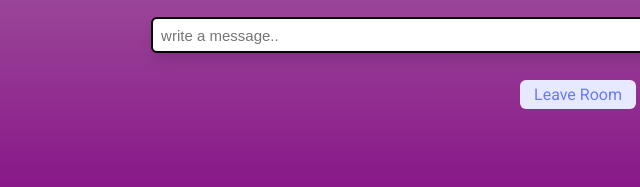
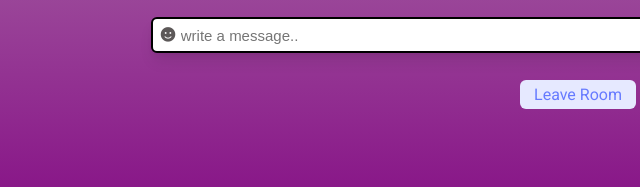
Before and after one commit to pksingh128/chat-app, a website: page public/chat.html in a window 1280 px wide. Shown: the part 536-723 px from the top of the page, 62-702 px from the left. Drawn offline with nearby package versions, Linux system fonts and the light colour scheme; no server answers.

Commit message:
design input fields

```diff
--- a/public/chat.html
+++ b/public/chat.html
@@ -4,6 +4,8 @@
     <meta charset="UTF-8" />
     <meta http-equiv="X-UA-Compatible" content="IE=edge" />
     <meta name="viewport" content="width=device-width, initial-scale=1.0" />
+    <link rel="stylesheet" href="https://cdnjs.cloudflare.com/ajax/libs/font-awesome/5.12.1/css/all.min.css"
+    integrity="sha256-mmgLkCYLUQbXn0B1SRqzHar6dCnv9oZFPEC1g1cwlkk=" crossorigin="anonymous" />
     <title>chats-App</title>
 
     <link rel="stylesheet" href="css/style.css" />
@@ -19,8 +21,12 @@
 
     <div class="send" ">
     <form action="#" id="send-container" >
-      <input type="text" name="messageInp" id="messageInp" autocomplete="off" placeholder="  write a message.." required />
+      <div class="input-icon">
+        <i class="fas fa-smile icon"></i>
+      <input type="text" name="messageInp" id="messageInp" autocomplete="off" placeholder="write a message.." required />
       <button class="btn" type="submit">send</button>
+    </div>
+
     </form>
     </div>
 
--- a/public/css/style.css
+++ b/public/css/style.css
@@ -67,12 +67,14 @@ h2{
 }
 #messageInp{
     width: 80%;
-    border: 2px solid black;
+     border: 2px solid black;
     border-radius: 6px;
 	box-shadow: 0 10px 15px -3px rgba(0, 0, 0, 0.1), 0 4px 6px -2px rgba(0, 0, 0, 0.05);
      height: 36px;
     font-size: 15px;
 	outline: none;
+	text-align: left;
+	padding-left: 28px;
 }
 .btn{
     cursor: pointer;
@@ -185,3 +187,17 @@ a {
     text-align: center;
     max-width: 985px;
 }
+
+
+.input-icon i{
+	position: absolute;
+}
+.input-icon{
+	width: 100%;
+	margin-bottom: 10px;
+}
+.icon{
+	padding: 10px;
+	min-width: 20px;
+	color: rgb(92, 88, 88);
+}
```
